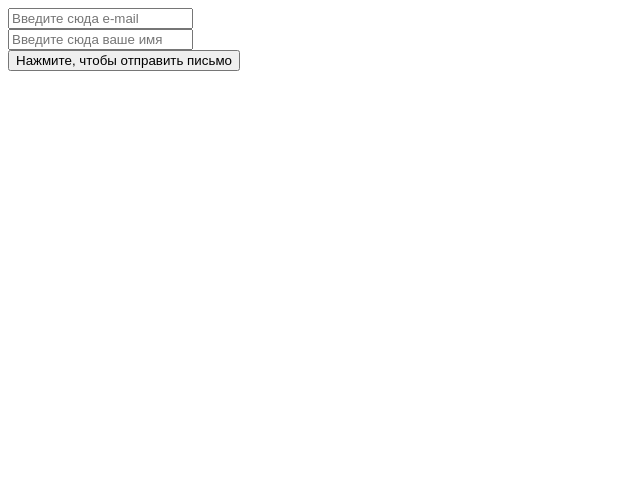
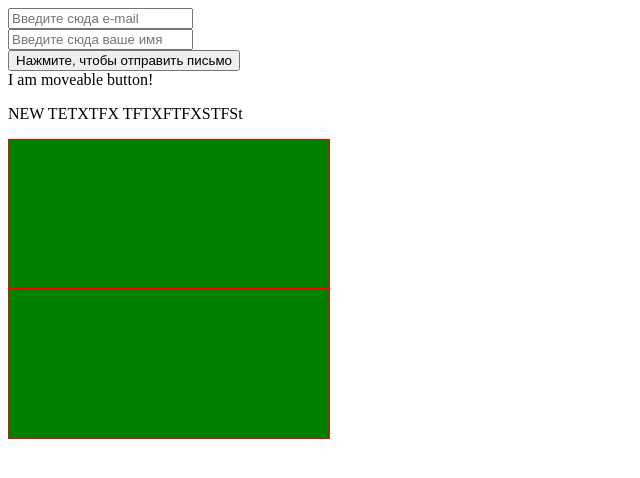
Before and after one commit to DmitryBykin/tzi73.rf, a plain HTML site: page testform.html in a window 1280 px wide. Shown: the whole page, without its empty margins (0-640 px from the left). Drawn offline with Linux system fonts and the light colour scheme.

```diff
--- a/testform.html
+++ b/testform.html
@@ -4,6 +4,43 @@
 	<meta charset="utf-8">
 	<title>Test send email form</title>
 	<script src="js/jquery-3.0.0.min.js"></script>
+	<style>
+	.card-holder {
+	  position: relative;
+	  width: 320px;
+	  height: 148px;
+		border: 1px solid red;
+	}
+	.card-holder:hover .card.-front {
+	  transform: rotateY(-0.5turn);
+	}
+	.card-holder:hover .card.-back {
+	  transform: rotateY(0turn);
+	}
+	.card.-back {
+		transform: rotateY(0.5turn);
+	}
+	.card.-front {
+		width: 100%;
+		height: 100%;
+		background-color: green;
+	}
+	.-flipped {
+		transform: rotateY(0.5turn);
+	}
+
+	.card {
+	  position: absolute;
+
+	  transition: transform 1s ease;
+	  backface-visibility: hidden;
+	}
+
+	.container {
+	  perspective: 1000px;
+	}
+
+	</style>
 </head>
 
 <body>
@@ -12,5 +49,41 @@
 		<input type="text" placeholder="Введите сюда ваше имя" name="name"><br>
 		<input type="submit" value="Нажмите, чтобы отправить письмо">
 	</form>
+	<div class="button">
+		<div class="scale-button">
+			I am moveable button!
+		</div>
+	</div>
+	<p>
+		NEW TETXTFX TFTXFTFXSTFSt
+	</p>
+
+<div class="container -column">
+  <div class="card-holder">
+    <div class="card -small -back">
+      <a class="card--title" href="#">Flipping card</a>
+      <p class="card--text">
+        hiding backface is the key
+      </p>
+    </div>
+    <div class="card -small -front -orange">
+    </div>
+  </div>
+  <div class="card-holder">
+    <div class="card -small -back -flipped">
+      <a class="card--title" href="#">Flipping card</a>
+      <p class="card--text">
+        hiding backface is the key
+      </p>
+    </div>
+    <div class="card -small -front -green">
+    </div>
+  </div>
+</div>
+
+
+
+
+
 </body>
 </html>
```
Also changed, not shown: contacts.html (+36 -10 lines), css/styles.css (+7 -1 lines), index.html (+1 -1 lines), services.html (+1 -1 lines).
